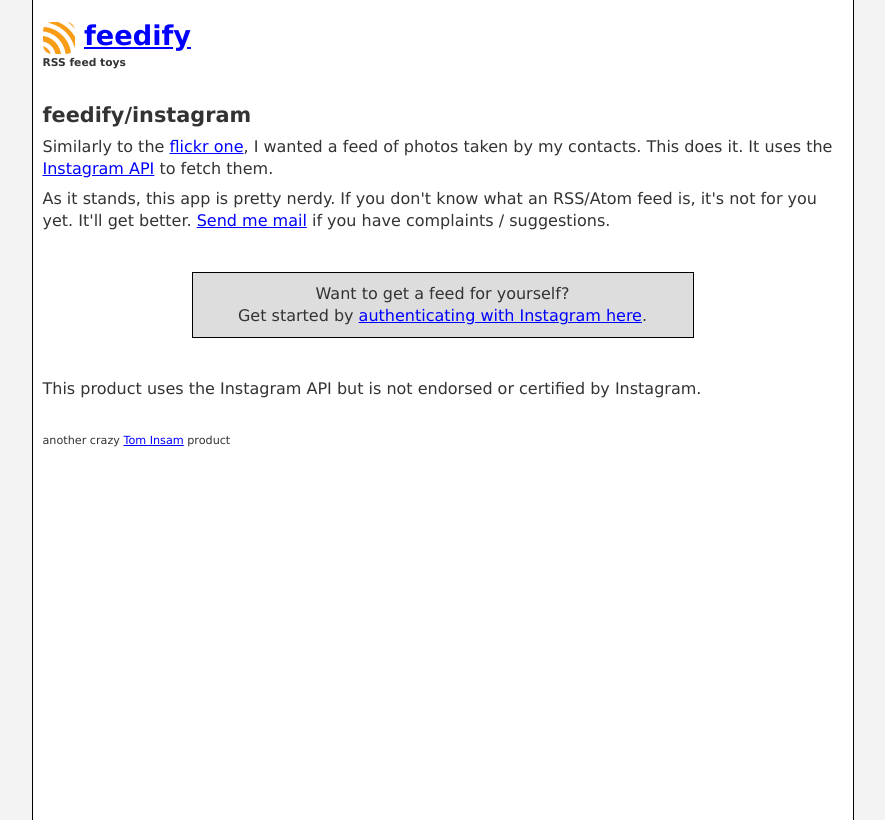
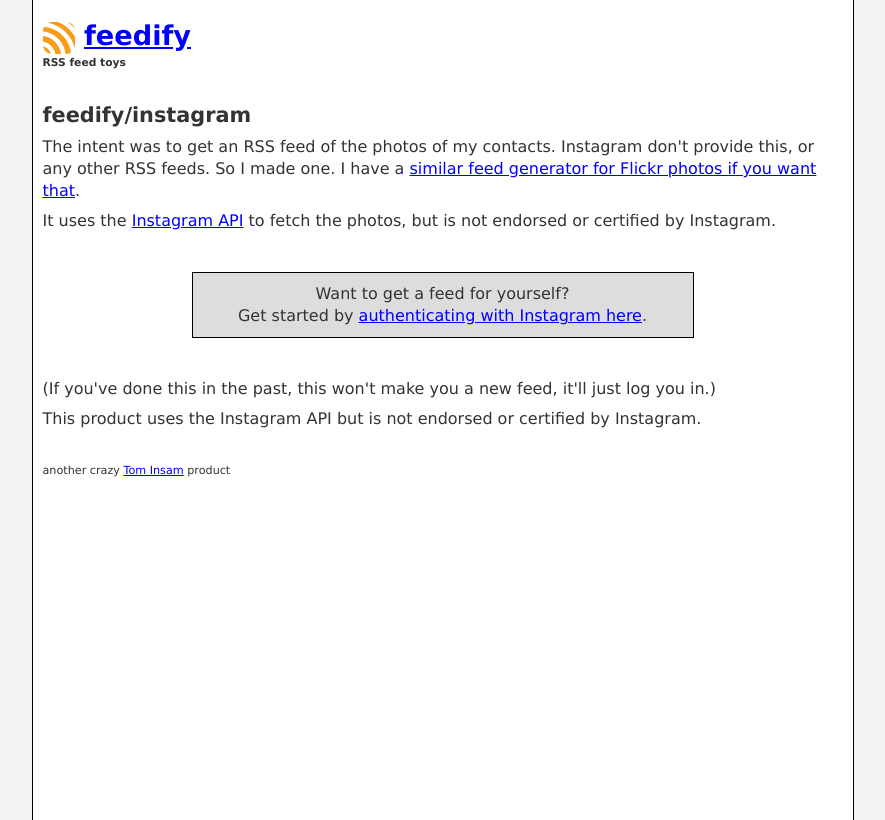
Before and after one commit to tominsam/feedify, a Django app: template templates/instagram/anon.html in a window 1280 px wide. Shown: the whole page, without its empty margins (205-1090 px from the left). Run offline with Django 3.2, Linux system fonts and the light colour scheme; the template is opened without the code that fills it, so the values that code supplies are empty; some libraries are stand-ins or nearby versions.

Commit message:
tweak about pages

```diff
--- a/templates/flickr/anon.html
+++ b/templates/flickr/anon.html
@@ -6,4 +6,6 @@
 
 <p class="authenticate">Want to get a feed for yourself?<br>Get started by <a href="/flickr/auth/">authenticating with Flickr here</a>.</p>
 
+<p>(If you've done this in the past, this won't make you a new feed, it'll just log you in.)</p>
+
 {% endblock %}
--- a/templates/instagram/_about.html
+++ b/templates/instagram/_about.html
@@ -1,5 +1,5 @@
 <h2>feedify/instagram</h2>
 
-<p>Similarly to the <a href="/flickr/">flickr one</a>, I wanted a feed of photos taken by my contacts. This does it. It uses the <a href="http://instagram.com/developer/">Instagram API</a> to fetch them.</p>
+<p>The intent was to get an RSS feed of the photos of my contacts. Instagram don't provide this, or any other RSS feeds. So I made one. I have a <a href="/flickr/">similar feed generator for Flickr photos if you want that</a>.</p>
 
-<p>As it stands, this app is pretty nerdy. If you don't know what an RSS/Atom feed is, it's not for you yet. It'll get better. <a href="mailto:tom@movieos.org">Send me mail</a> if you have complaints / suggestions.</p>
+<p>It uses the <a href="http://instagram.com/developer/">Instagram API</a> to fetch the photos, but is not endorsed or certified by Instagram.</p>
--- a/templates/instagram/anon.html
+++ b/templates/instagram/anon.html
@@ -6,6 +6,8 @@
 
 <p class="authenticate">Want to get a feed for yourself?<br>Get started by <a href="/instagram/auth/">authenticating with Instagram here</a>.</p>
 
+<p>(If you've done this in the past, this won't make you a new feed, it'll just log you in.)</p>
+
 <p>This product uses the Instagram API but is not endorsed or certified by Instagram.</p>
 
 {% endblock %}
```
